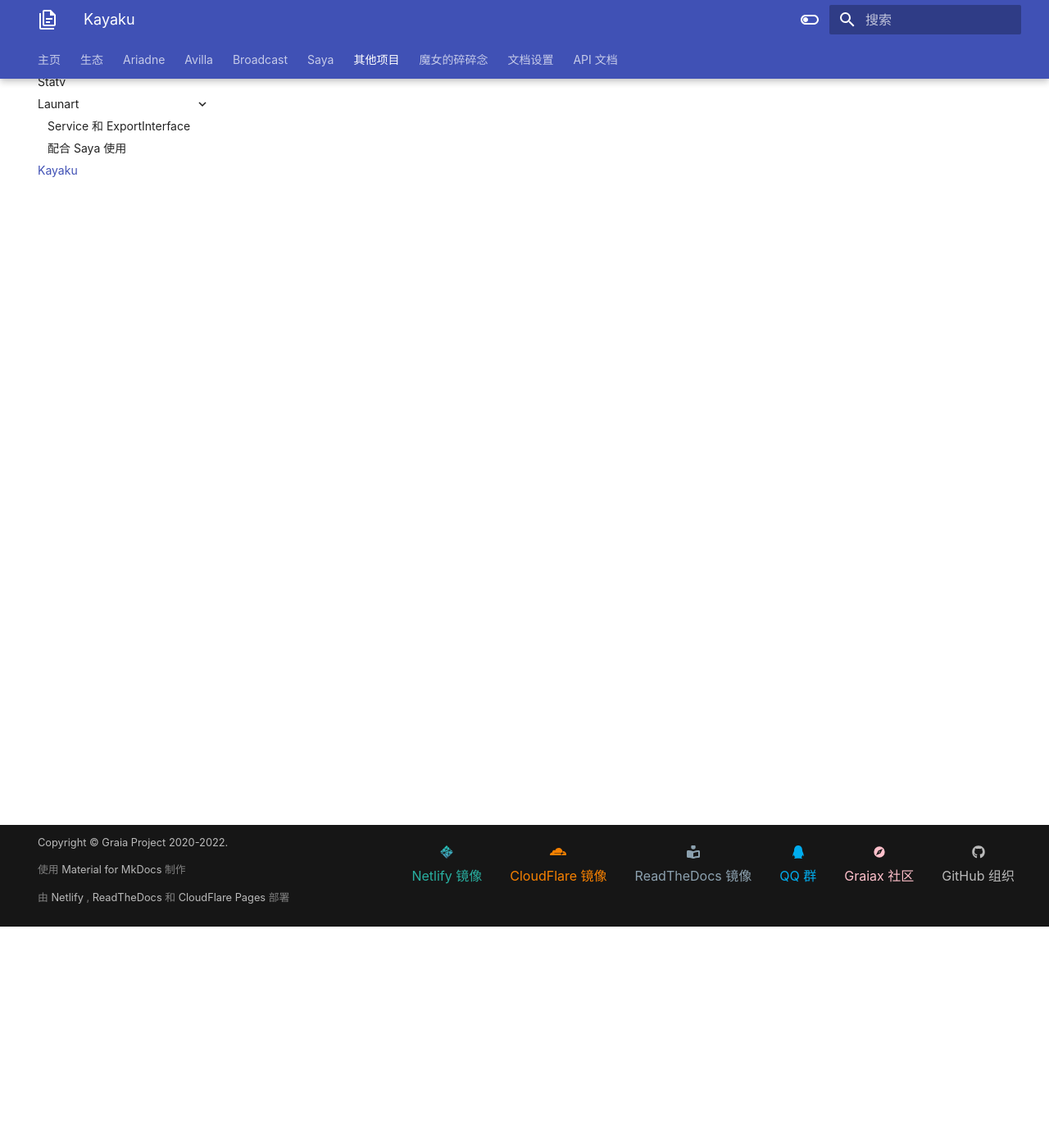
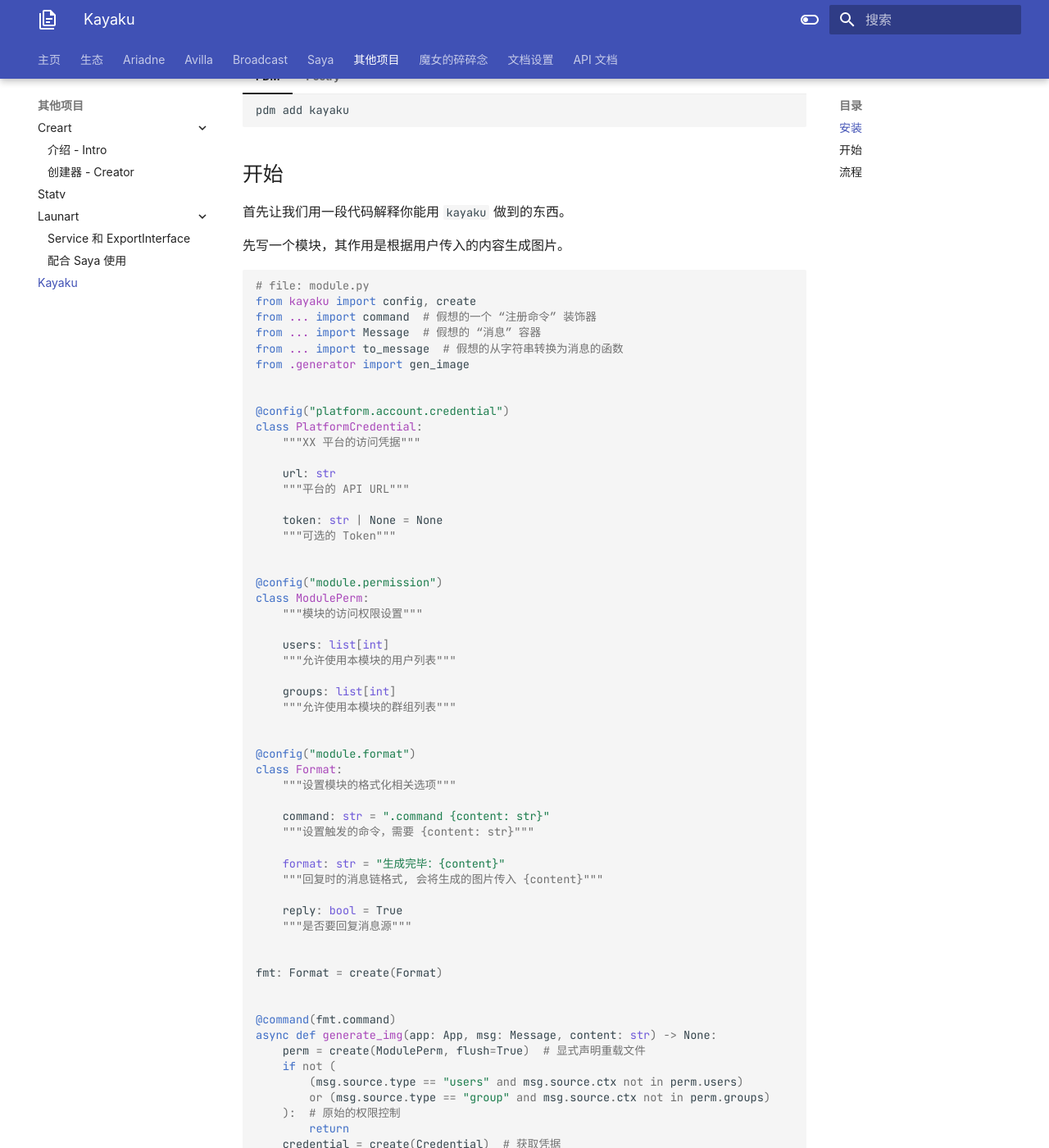
Before and after one commit to GraiaProject/Document, an MkDocs documentation site: the page built from docs/other/kayaku.md, in a window 1280 px wide and 1400 px high, scrolled down 270 px. Shown: the whole window at 82% size. Built offline with MkDocs 1.6.1 and Material for MkDocs 9.7.7, drawn with Linux system fonts in a browser that asks for light colours; emoji names are drawn with the system emoji font; some of the changed text lies outside the part shown.

Commit message:
sync kayaku doc

````diff
--- a/docs/other/kayaku.md
+++ b/docs/other/kayaku.md
@@ -1,3 +1,132 @@
 # Kayaku - 强大的配置管理解决方案
 
 :construction: 施工中
+
+## 安装
+
+=== "PDM"
+
+    ```shell
+    pdm add kayaku
+    ```
+
+=== "Poetry"
+
+    ```shell
+    poetry add kayaku
+    ```
+
+## 开始
+
+首先让我们用一段代码解释你能用 `kayaku` 做到的东西。
+
+先写一个模块，其作用是根据用户传入的内容生成图片。
+
+```py
+# file: module.py
+from kayaku import config, create
+from ... import command  # 假想的一个 “注册命令” 装饰器
+from ... import Message  # 假想的 “消息” 容器
+from ... import to_message  # 假想的从字符串转换为消息的函数
+from .generator import gen_image
+
+
+@config("platform.account.credential")
+class PlatformCredential:
+    """XX 平台的访问凭据"""
+
+    url: str
+    """平台的 API URL"""
+
+    token: str | None = None
+    """可选的 Token"""
+
+
+@config("module.permission")
+class ModulePerm:
+    """模块的访问权限设置"""
+
+    users: list[int]
+    """允许使用本模块的用户列表"""
+
+    groups: list[int]
+    """允许使用本模块的群组列表"""
+
+
+@config("module.format")
+class Format:
+    """设置模块的格式化相关选项"""
+
+    command: str = ".command {content: str}"
+    """设置触发的命令，需要 {content: str}"""
+
+    format: str = "生成完毕：{content}"
+    """回复时的消息链格式, 会将生成的图片传入 {content}"""
+
+    reply: bool = True
+    """是否要回复消息源"""
+
+
+fmt: Format = create(Format)
+
+
+@command(fmt.command)
+async def generate_img(app: App, msg: Message, content: str) -> None:
+    perm = create(ModulePerm, flush=True)  # 显式声明重载文件
+    if not (
+        (msg.source.type == "users" and msg.source.ctx not in perm.users)
+        or (msg.source.type == "group" and msg.source.ctx not in perm.groups)
+    ):  # 原始的权限控制
+        return
+    credential = create(Credential)  # 获取凭据
+    img_data: bytes = await gen_image(credential.url, credential.token, content)
+    return await app.send(
+        target=message,
+        msg=to_message(fmt.format, content=await app.to_image(img_data)),
+        reply_src=fmt.reply,
+    )
+```
+
+这里我们的主代码会造成不同的结果。
+
+
+```py
+# file: main.py
+import kayaku
+from ... import load_module # 假想的加载模块函数
+
+if __name__ == "__main__":
+    kayaku.initialize(
+        {
+            "{**}": "./config/{**}"
+        }
+    )
+
+    kayaku.bootstrap()
+
+    ...
+
+    kayaku.save_all()
+```
+
+
+## 流程
+
+一般来说，你的操作流程应该长这样
+
+```mermaid
+flowchart TB
+    Initialize("初始化：kayaku.initialize")
+    subgraph DefClass["定义 Config 类 (加载 saya 模块)"]
+    Class1
+    Class2
+    ...
+    end
+    BootStrap("检查，写入 JSON Schema 与默认值等：kayaku.bootstrap")
+    subgraph Run["运行"]
+    Create("创建：kayaku.create(model_cls, [flush])")
+    Save("保存：kayaku.save(model)")
+    end
+    SaveAll("清理并保存：kayaku.save_all")
+    Initialize --> DefClass --> BootStrap --> Run --> SaveAll
+```
````
Also changed, not shown: docs/projects.md (+2 -2 lines).
